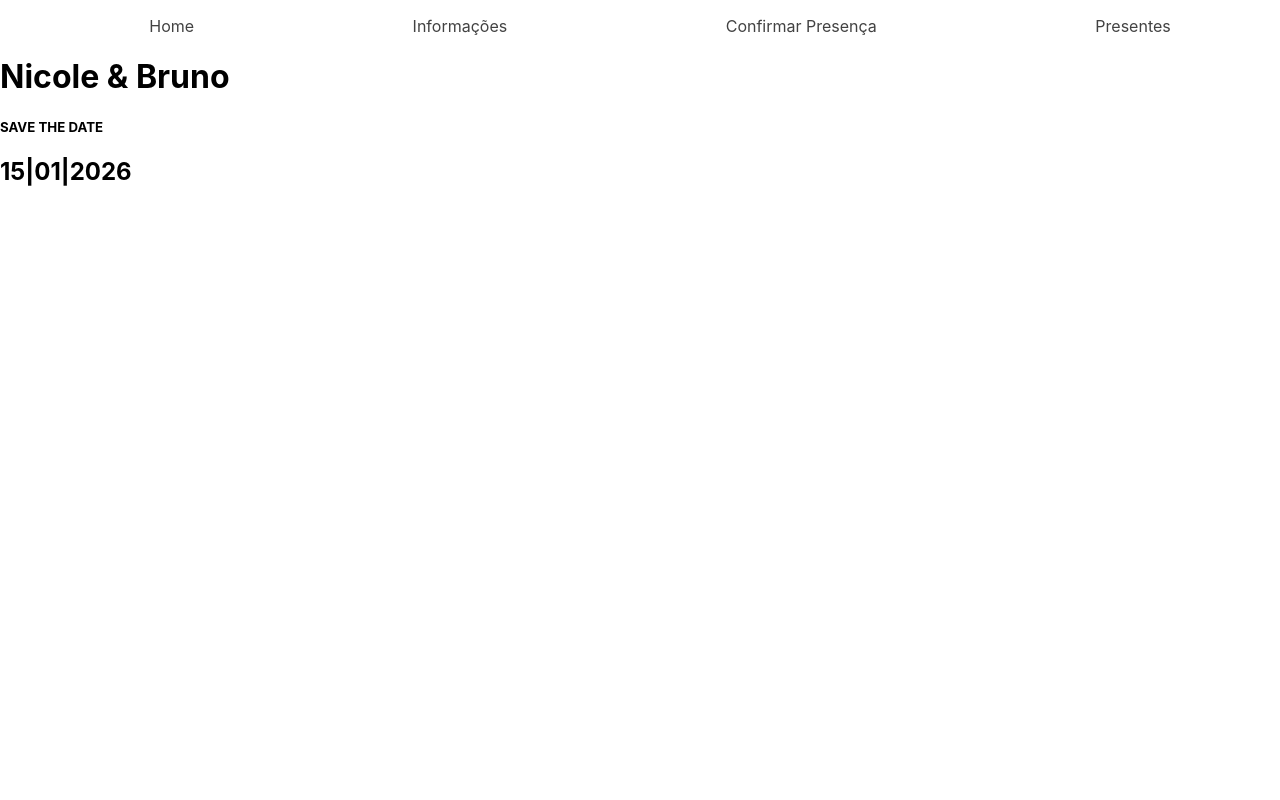
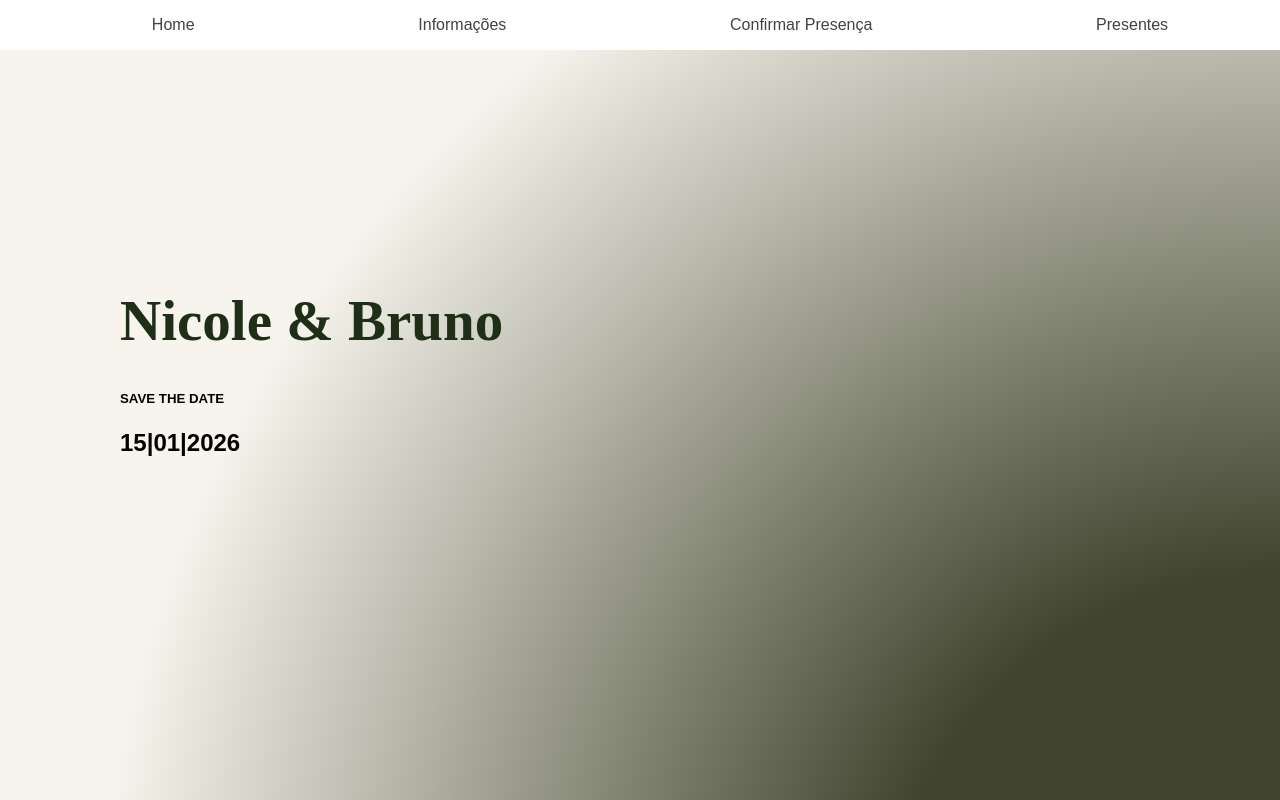
Before and after one commit to BrrunaRibeiro/NicoBruno, a React app in the folder frontend/nicobruno/: page / in a window 1280 px wide. Shown: the top 800 px of the page. Built offline with nearby package versions, Linux system fonts and the light colour scheme.

Commit message:
Add basic styling to dashboard

```diff
--- a/frontend/nicobruno/src/components/Dashboard.js
+++ b/frontend/nicobruno/src/components/Dashboard.js
@@ -8,9 +8,10 @@ const Dashboard = () => {
   return (
     <div>
       <NavBar className="NavBar" />
+      <div className="content">
       <h1>Nicole & Bruno</h1>
       <h5>SAVE THE DATE</h5>
-      <h2>15|01|2026</h2>
+      <h2>15|01|2026</h2></div>
     </div>
   );
 };
--- a/frontend/nicobruno/src/components/NavBar.js
+++ b/frontend/nicobruno/src/components/NavBar.js
@@ -2,7 +2,6 @@ import React from "react";
 
 const NavBar = () => {
     return (
-        <header>
         <nav>
             <ul className="menu">
                 <li><a href="index.html" className="active">Home</a></li>
@@ -11,7 +10,6 @@ const NavBar = () => {
                 <li><a href="giftdonations.html">Presentes</a></li>
             </ul>
         </nav>
-        </header>
     );
 }
 
--- a/frontend/nicobruno/src/index.css
+++ b/frontend/nicobruno/src/index.css
@@ -1,16 +1,30 @@
-body {
-  margin: 0;
-  font-family: -apple-system, BlinkMacSystemFont, 'Segoe UI', 'Roboto', 'Oxygen',
-    'Ubuntu', 'Cantarell', 'Fira Sans', 'Droid Sans', 'Helvetica Neue',
-    sans-serif;
-  -webkit-font-smoothing: antialiased;
-  -moz-osx-font-smoothing: grayscale;
-}
-
 :root {
   --dark-green: #1f2e16ff;
   --floral-white: #f6f4ecff;
   --drab-dark-brown: #40442eff;
+}
+
+body {
+  margin: 0;
+  font-family: "inter-variable", sans-serif;
+  font-variation-settings: 'wght' 300, 'slnt' 0;
+}
+
+.content {
+  height: 90vh;
+  background: radial-gradient(circle at bottom right,
+      var(--drab-dark-brown) 25%,
+      var(--floral-white) 75%);
+  padding-left: 120px;
+  padding-top: 200px;
+}
+
+h1 {
+  font-family: "playfair-display", serif;
+  font-weight: 700;
+  font-size: 57px;
+  font-style: normal;
+  color: var(--dark-green);
 }
 
 .Dashboard {
@@ -18,20 +32,20 @@ body {
   justify-content: center;
   align-items: center;
   height: 100vh;
-  background: radial-gradient(circle at bottom right,
-      var(--drab-dark-brown) 25%,
-      var(--floral-white) 75% );
-  }
 
- ul > li {
-    list-style-type: none;
-  }
+}
+
+.menu {
+  height: 18px;
+  display: flex;
+  justify-content: space-around;
+}
+
+ul>li {
+  list-style-type: none;
+}
 
 a {
   text-decoration: none;
   color: #424242;
 }
-.menu {
-  display: flex;
-  justify-content: space-around;
-}
```
Lines whose indentation alone changed are shown as unchanged.
